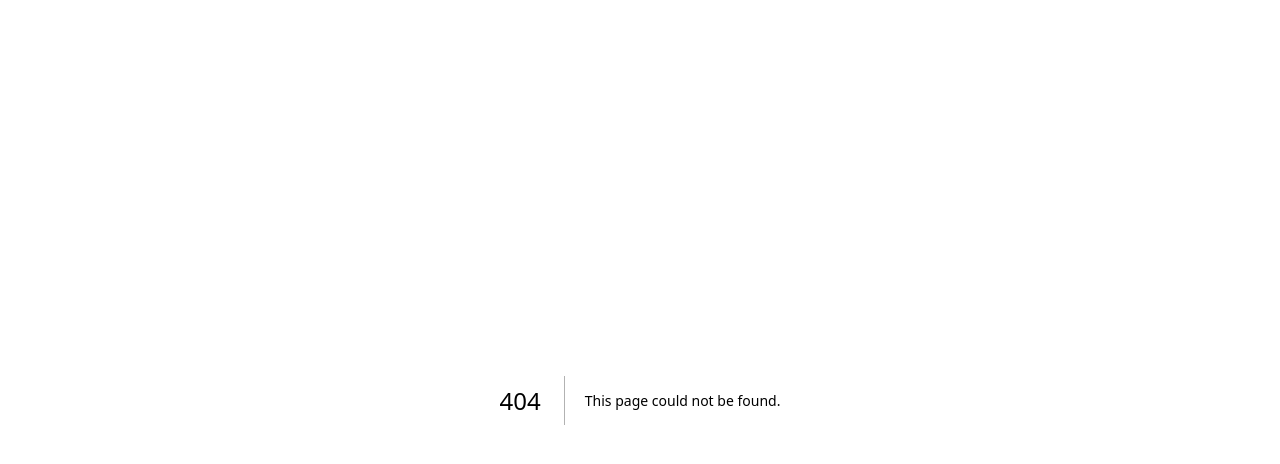
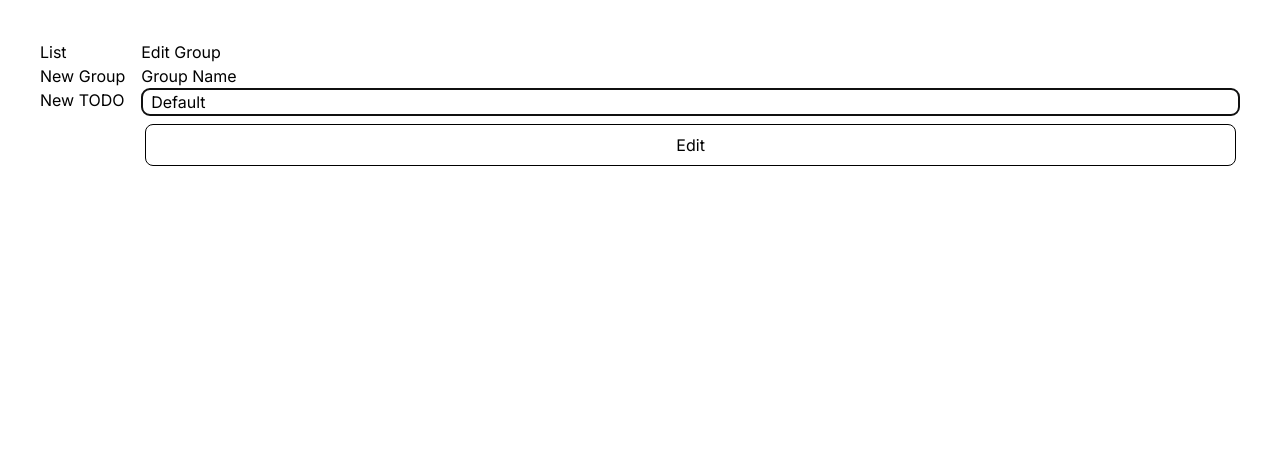
Before and after one commit to Jhonemarkus/next-14, a Next.js app: page /prt/default in a window 1280 px wide. Before the commit this address had no page. Shown: the top 464 px of the page. Built offline with nearby package versions, Linux system fonts and the light colour scheme.

Commit message:
editing group name

```diff
--- /dev/null
+++ b/src/app/prt/[groupId]/page.tsx
@@ -0,0 +1,42 @@
+'use client'
+
+import GroupForm from "@/components/groupForm";
+import useTODOList from "@/hooks/useTODOList";
+import { iTodoGroup } from "@/types/iTodoGroup";
+import { StoredDataV1 } from "@/types/storedDataV1";
+import { useRouter } from "next/navigation";
+import { useMemo } from "react";
+import { useFormState } from "react-dom";
+
+export default function EditGroupPage({ params }) {
+  const { groupId } = params
+  const router = useRouter()
+  const {data, isLoading, update} = useTODOList()
+  const group = useMemo(() => {
+    return data?.groups[groupId]
+  }, [data, groupId])
+  const [formState, formAction] = useFormState((prevState: any, formData: FormData) => {
+    const newGroup = {...group}
+    newGroup.name = `${formData.get('name')}`
+    const newData:StoredDataV1 = {
+      version: data?.version,
+      groups: {
+        ...data.groups,
+        [group.id]: newGroup
+      }
+    }
+    update(newData)
+    router.push('/prt')
+  }, group)
+
+  if (isLoading) {
+    return <>...loading</>
+  }
+
+  return (
+    <>
+      <h2>Edit Group</h2>
+      <GroupForm action={formAction} group={group} />
+    </>
+  )
+}
--- a/src/app/prt/page.tsx
+++ b/src/app/prt/page.tsx
@@ -9,6 +9,7 @@ import { verify } from "crypto"
 import { StoredDataV1 } from "../../types/storedDataV1"
 import { convertObj2SortedArray } from "@/functions/convertObj2SortedArray"
 import { useCallback } from "react"
+import Link from "next/link"
 
 export default function PRTIndex() {
   const { data, error, isLoading, update, groupList } = useTODOList()
@@ -107,7 +108,9 @@ export default function PRTIndex() {
     <>
       {groupList(data).map((group: iTodoGroup) => (
         <div key={`group-${group.id}`}>
-          <div>Group: {group.name}</div>
+          <Link href={`/prt/${group.id}`}>
+            <div>Group: {group.name}</div>
+          </Link>
           <div>
             {renderTodoList(convertObj2SortedArray(group.todos))}
           </div>
--- a/src/components/groupForm.tsx
+++ b/src/components/groupForm.tsx
@@ -23,6 +23,8 @@ export default function GroupForm({ action, group }: iGroupFormProps) {
           autoFocus
         />
 
+        <input type="hidden" name="id" id="id" value={group?.id} />
+
         <Button type="submit" aria-disabled={pending}>
           {group == null ? 'Add' : 'Edit'}
         </Button>
```
